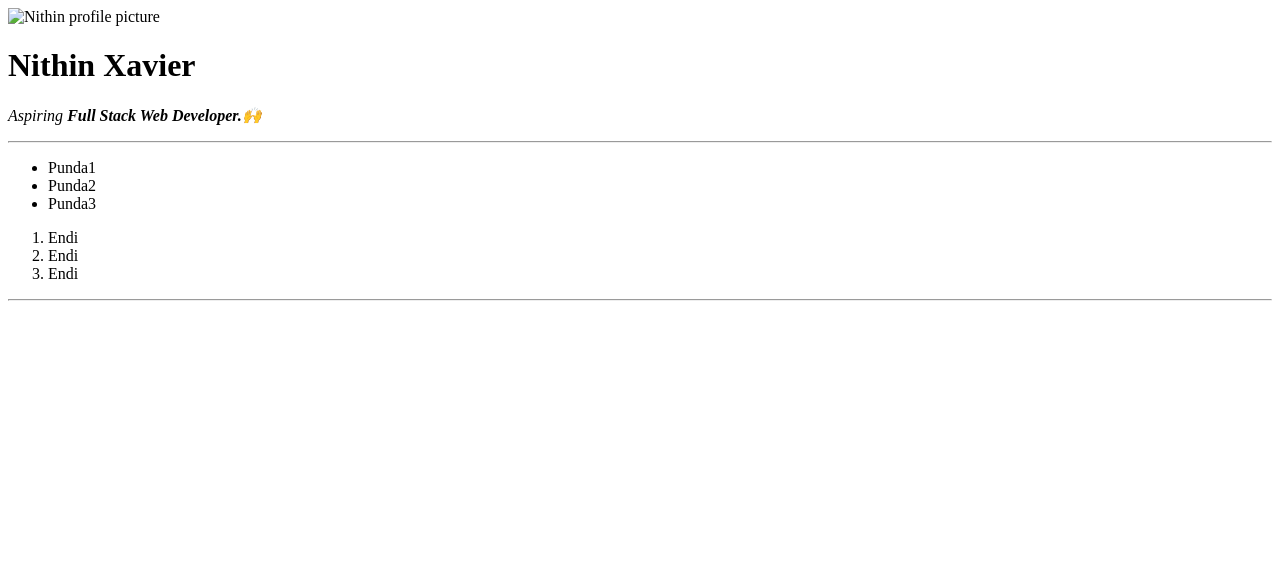
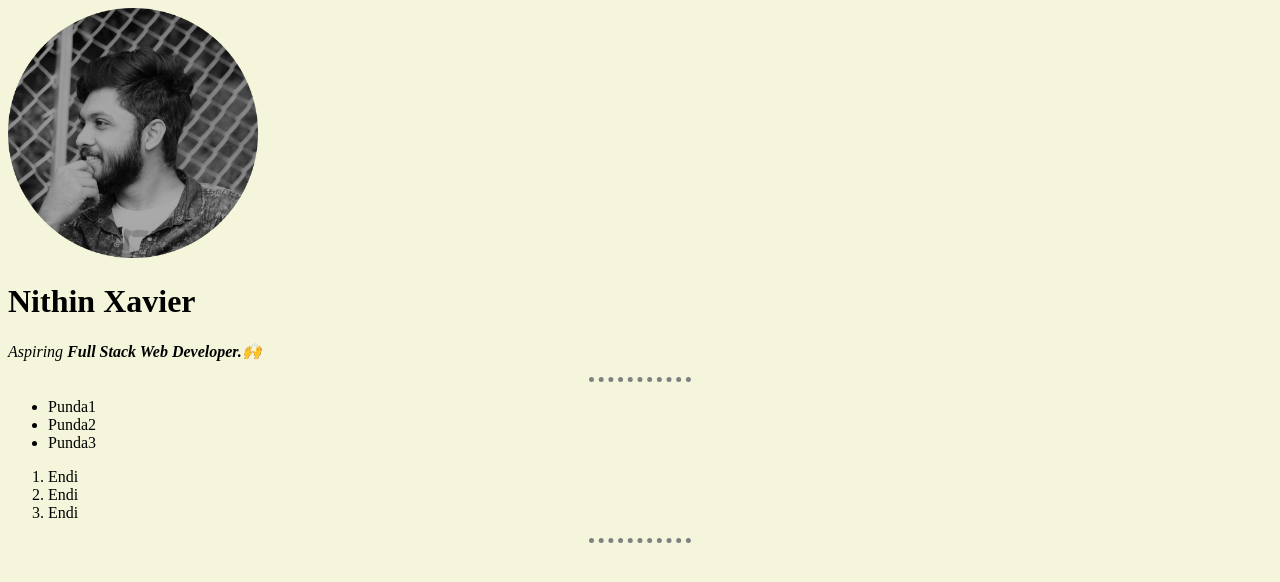
Before and after one commit to NithinX/PersonalSite, a plain HTML site: page HTML-PersonalSite/index.html in a window 1280 px wide. Drawn offline with Linux system fonts and the light colour scheme; the site is published under a folder, as on GitHub Pages, so addresses that start at the root find nothing.

Commit message:
changed structure

```diff
--- a/HTML-PersonalSite/index.html
+++ b/HTML-PersonalSite/index.html
@@ -7,9 +7,9 @@
     <meta name="viewport" content="width=device-width, initial-scale=1.0" />
     <title>😎Nithin's Personal Site✌</title>
   </head>
-  <link href="/style/style.css" rel="stylesheet">
+  <link href="style/style.css" rel="stylesheet">
   <body>
-    <img src="/images/nithin.png"  alt="Nithin profile picture" width="250" height="250">
+    <img src="images/nithin.png"  alt="Nithin profile picture" width="250" height="250">
     <h1>Nithin Xavier</h1>
     <p>
       <em>Aspiring <strong>Full Stack Web Developer.🙌</strong></em>
```
Also changed, not shown: HTML-PersonalSite/images/nithin.png (renamed from images/nithin.png), HTML-PersonalSite/style/style.css (renamed from style/style.css).
